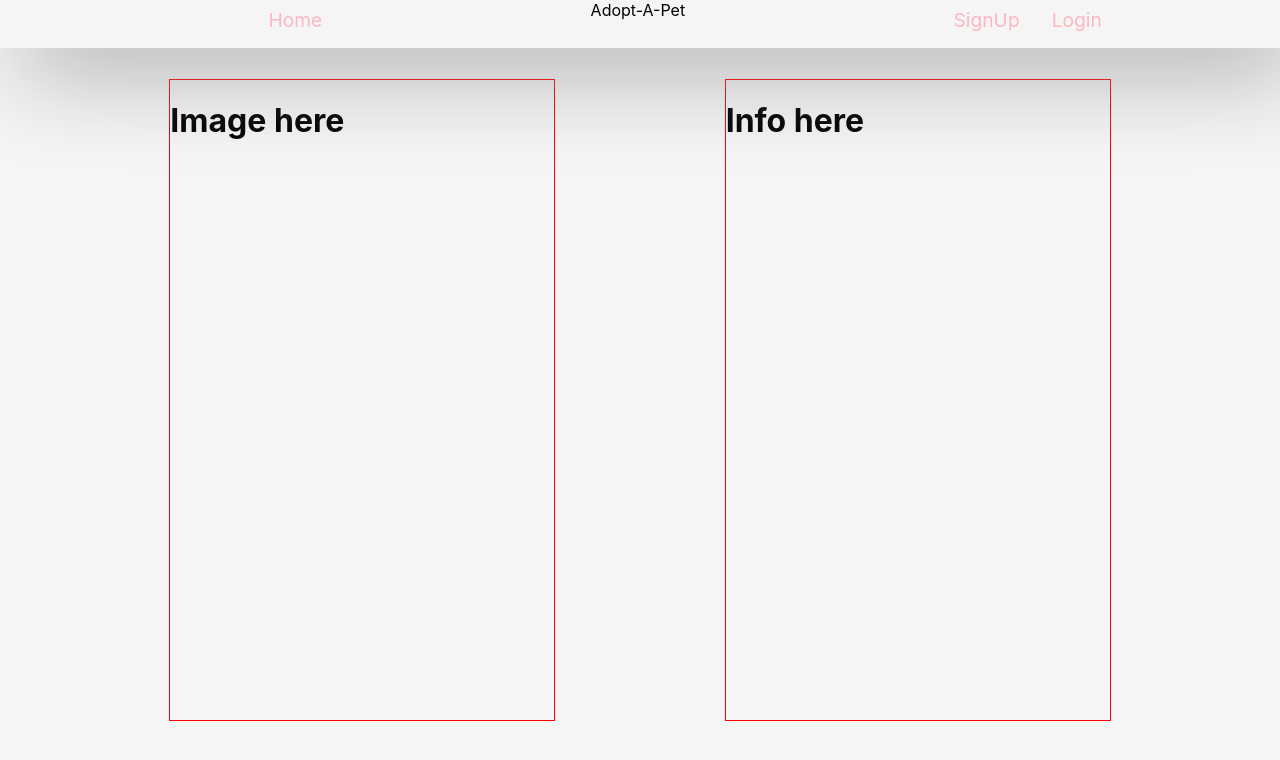
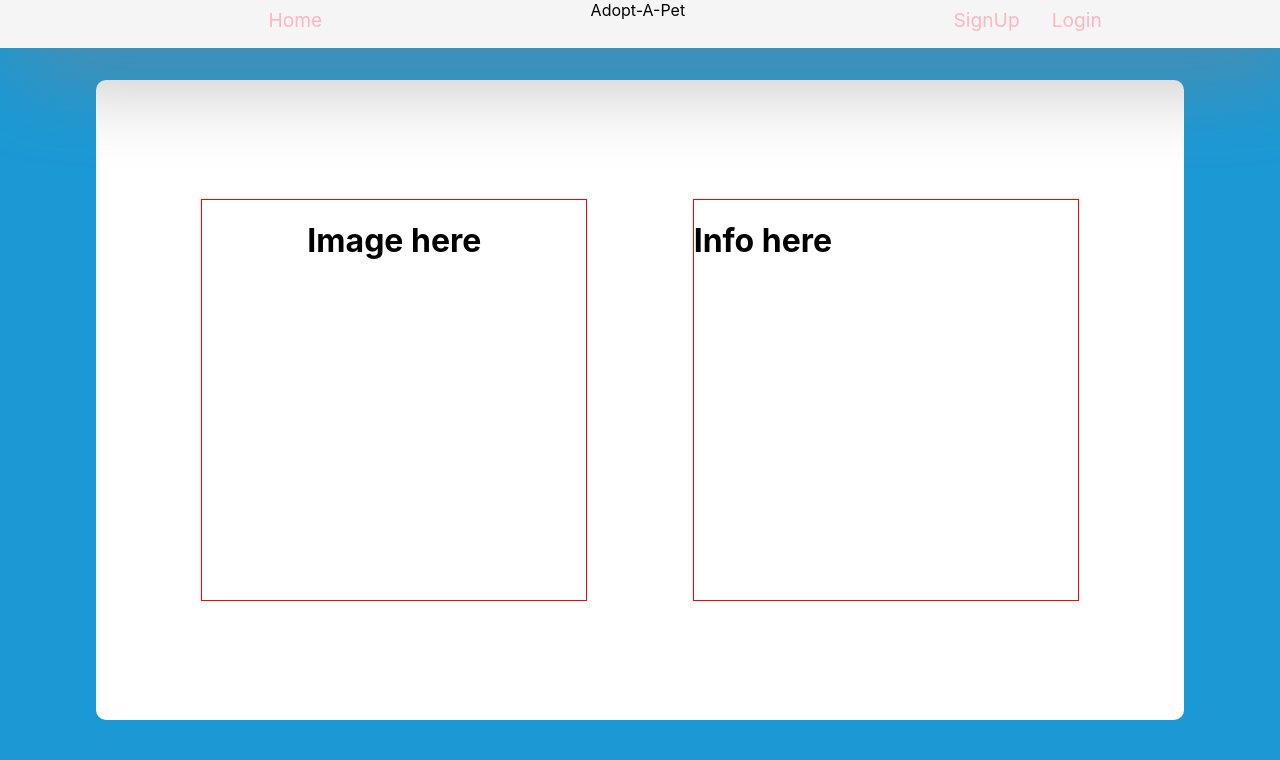
Before and after one commit to HassenH1/Adopt-a-Pet, a React (Create React App) app: page /animal/1 in a window 1280 px wide. Shown: the top 760 px of the page. Built offline with nearby package versions, Linux system fonts and the light colour scheme.

Commit message:
almost there

```diff
--- a/src/components/Showpage/index.js
+++ b/src/components/Showpage/index.js
@@ -1,15 +1,17 @@
 import React from 'react'
-import { Page, One, Two } from "./styled"
+import { Page, One, Two, Outside } from "./styled"
 
 function Showpage() {
   return (
     <Page>
+      <Outside>
         <One>
           <h1>Image here</h1>
         </One>
         <Two>
           <h1>Info here</h1>
         </Two>
+      </Outside>
     </Page>
   )
 }
--- a/src/components/Showpage/styled.js
+++ b/src/components/Showpage/styled.js
@@ -2,21 +2,32 @@ import styled from "styled-components"
 
 export const Page = styled.div`
   height: 100vh;
-  background: whitesmoke;
+  background: #1b99d5;
+  display: flex;
+  justify-content: center;
+`
+
+export const Outside = styled.div`
   display: flex;
   justify-content: space-evenly;
+  width: 85vw;
+  margin: auto;
+  border-radius: 10px;
+  height: 80vh;
+  background: white;
 `
 
 export const One = styled.div`
   width: 30vw;
   border: 1px solid red;
-  height: 80vh;
+  height: 50vh;
   margin: auto 0;
+  text-align: center;
 `
 
 export const Two = styled.div`
   width: 30vw;
   border: 1px solid red;
-  height: 80vh;
+  height: 50vh;
   margin: auto 0;
 `
```
Lines whose indentation alone changed are shown as unchanged.
